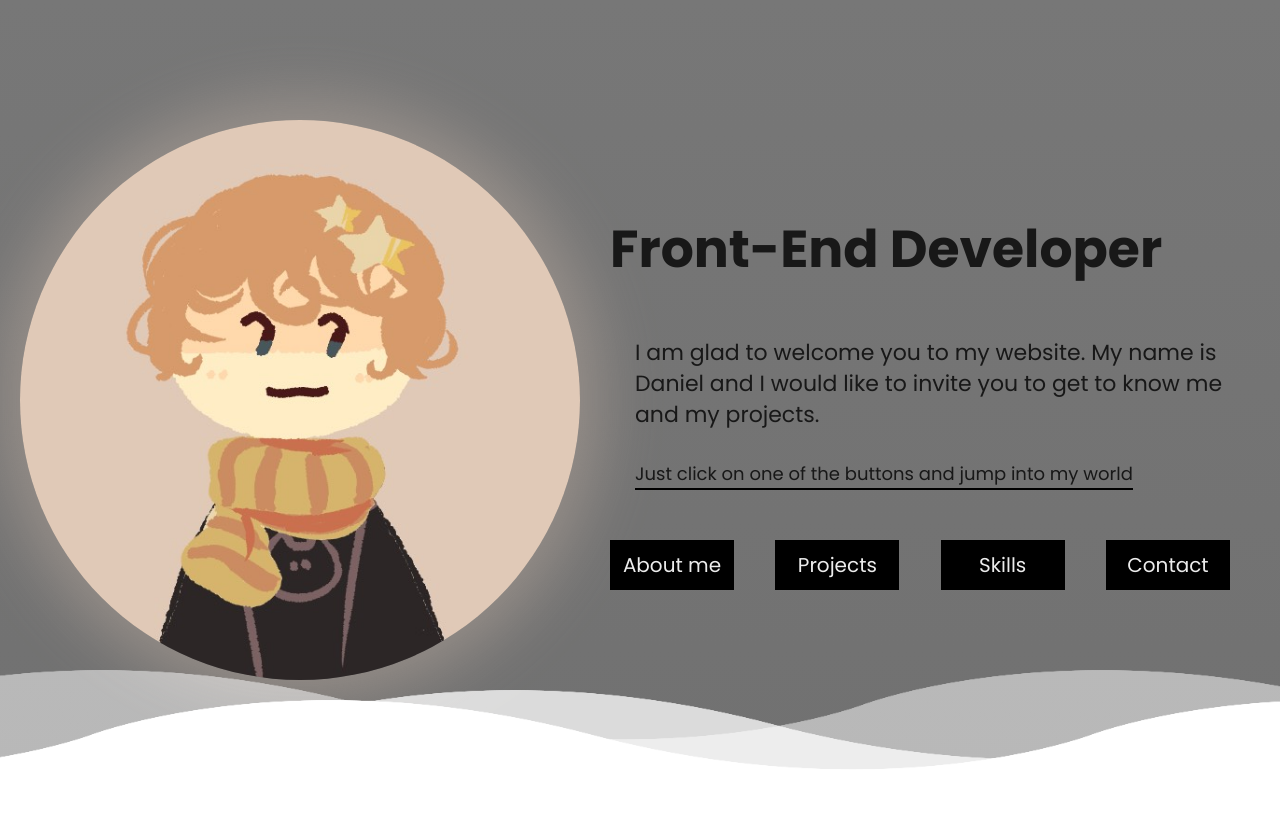
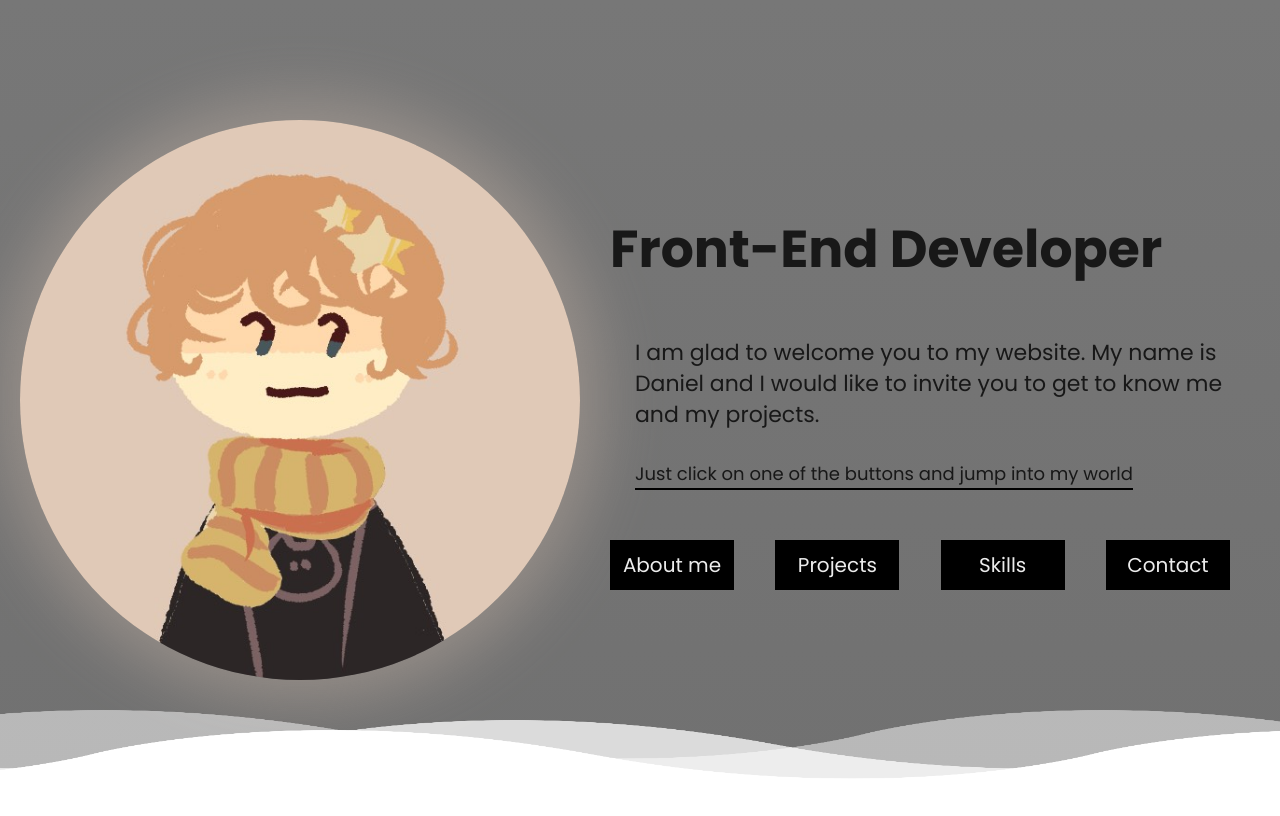
Before and after one commit to Biszku/Portfolio, a Next.js app: page / in a window 1280 px wide. Shown: the top 816 px of the page. Built offline with nearby package versions, Linux system fonts and the light colour scheme.

Commit message:
rwd animation

```diff
--- a/src/components/LandingPage/ScrollingSection/Sections/WaveAnimation/WaveAnimation.module.scss
+++ b/src/components/LandingPage/ScrollingSection/Sections/WaveAnimation/WaveAnimation.module.scss
@@ -4,16 +4,24 @@
   left: 0;
   width: 100%;
   height: 100px;
+
+  @media (max-width: 81.4375em) {
+    height: 70px;
+  }
 }
 
 .wave {
   position: absolute;
-  top: 0;
+  bottom: 0;
   left: 0;
   background: repeat-x url("/wave.png");
   width: 100%;
   height: 100%;
   background-size: 1000px 100px;
+
+  @media (max-width: 81.4375em) {
+    background-size: 1000px 70px;
+  }
 }
 
 .wave1 {
@@ -30,6 +38,9 @@
   animation: slideLeft 20s infinite linear;
   opacity: 0.5;
   top: -30px;
+  @media (max-width: 81.4375em) {
+    top: -20px;
+  }
 }
 
 @keyframes slideRight {
```
